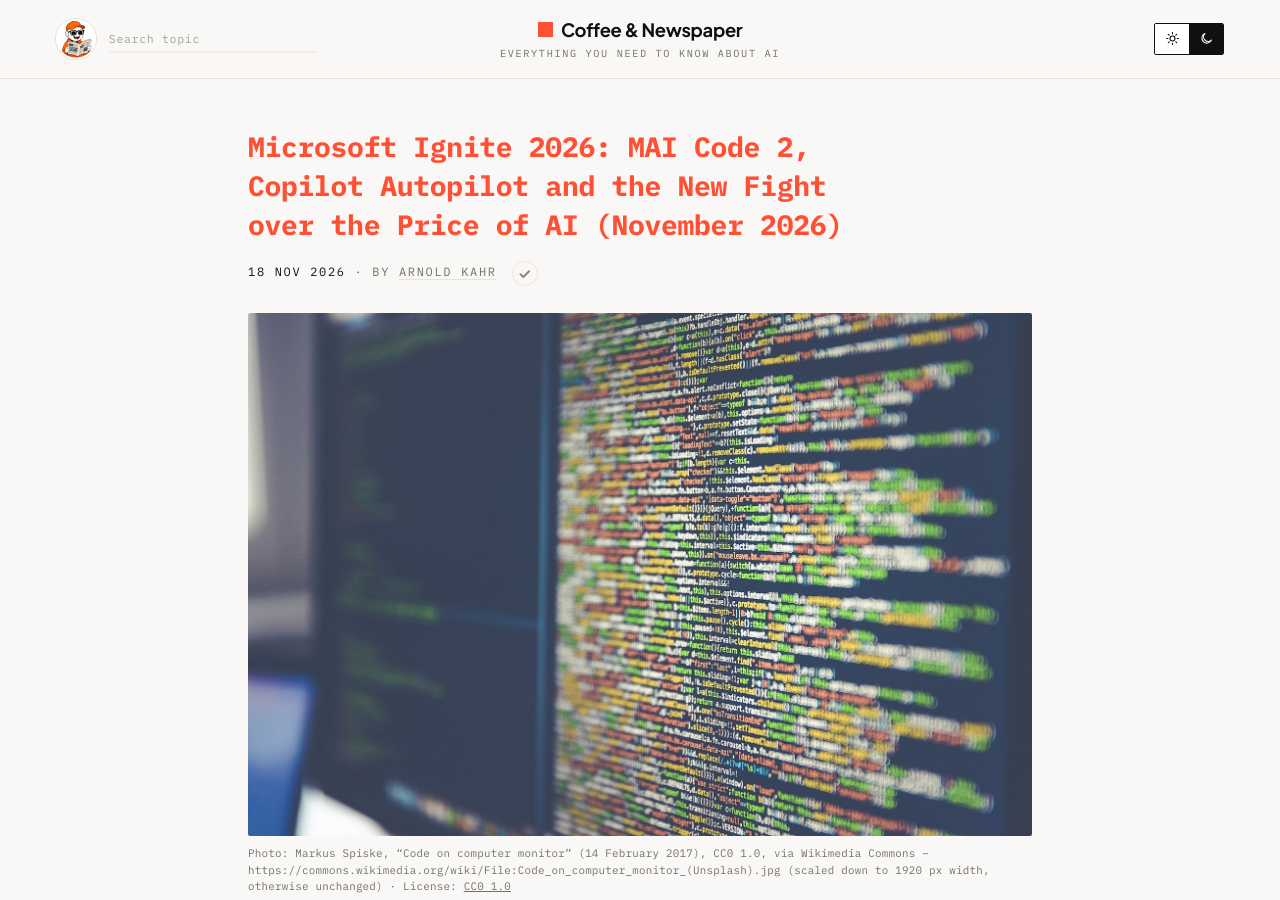
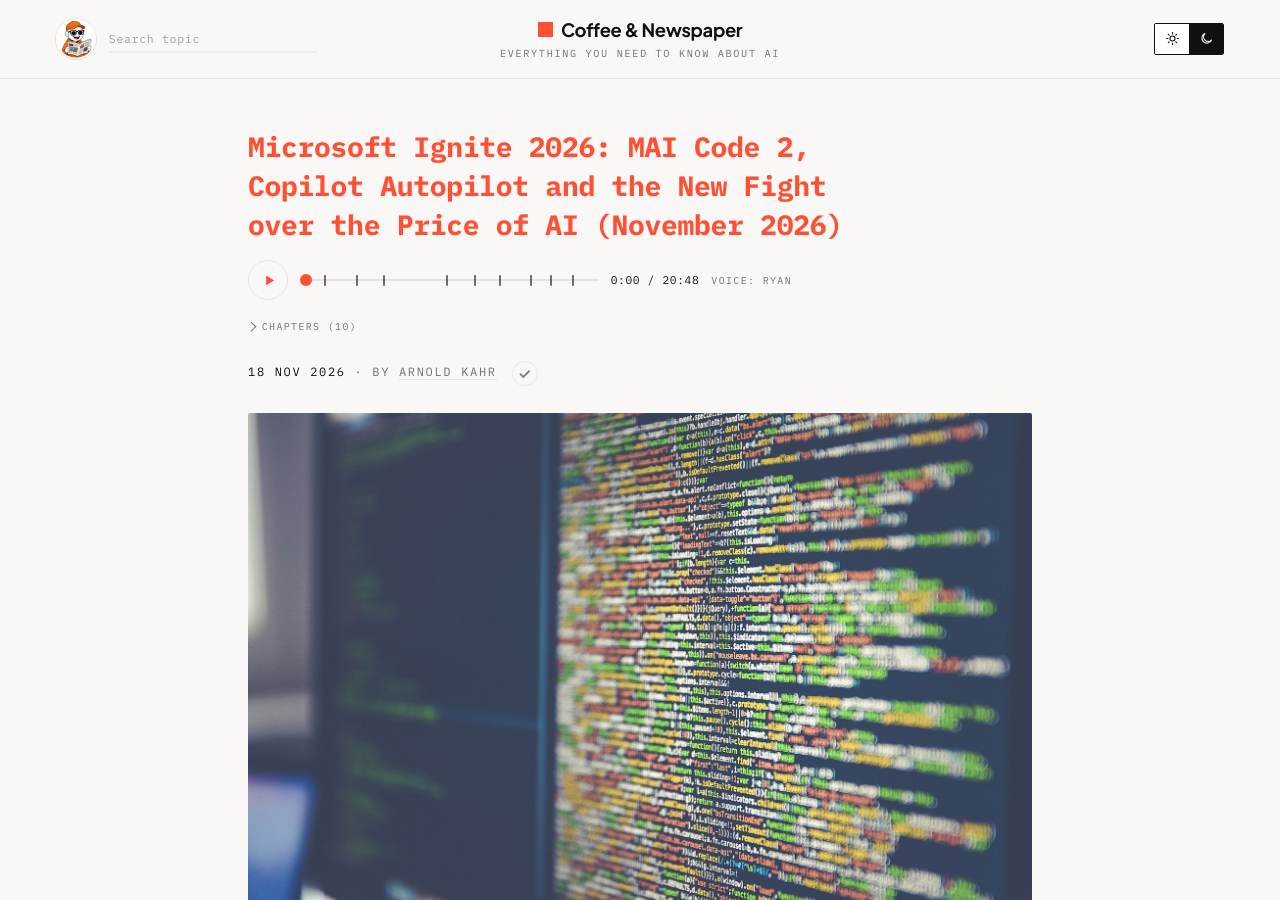
Before and after one commit to architect-high-level-core/coffee-and-newspaper, a Jekyll site: the page built from _posts/2026-11-18-microsoft-ignite-mai-code-2-autopilot-ai-price-war.md, in a window 1280 px wide and 900 px high. Built offline with Jekyll 4.4.1, drawn with Linux system fonts in a browser that asks for light colours; part of the change alters nothing that is shown.

Commit message:
Audio with chapters: microsoft-ignite-mai-code-2-autopilot-ai-price-war

```diff
--- a/_posts/2026-11-18-microsoft-ignite-mai-code-2-autopilot-ai-price-war.md
+++ b/_posts/2026-11-18-microsoft-ignite-mai-code-2-autopilot-ai-price-war.md
@@ -12,6 +12,20 @@ image_credit: "Photo: Markus Spiske, “Code on computer monitor” (14 February
 image_license: "CC0 1.0"
 image_license_url: "https://creativecommons.org/publicdomain/zero/1.0/"
 image_description: "Generic stock photograph of source code on a computer screen, taken by Markus Spiske in 2017 and released into the public domain under CC0. It is an illustration only: it does not show MAI Code 2, GitHub Copilot or any Microsoft product."
+audio: /assets/audio/microsoft-ignite-mai-code-2-autopilot-ai-price-war.mp3
+audio_voice: Ryan
+audio_duration: "20:48"
+audio_chapters:
+  - {t: 0, title: "Intro"}
+  - {t: 82, title: "The short version and key terms"}
+  - {t: 220, title: "What Microsoft announced at Ignite"}
+  - {t: 338, title: "MAI Code 2"}
+  - {t: 613, title: "What developers and analysts say"}
+  - {t: 735, title: "The same day"}
+  - {t: 846, title: "Autopilot, Agent 365 and the meter"}
+  - {t: 978, title: "Microsoft, OpenAI and the road to its…"}
+  - {t: 1066, title: "FAQ"}
+  - {t: 1163, title: "What we could not verify"}
 ---
 
 On Tuesday, 17 November 2026, Microsoft opened its Ignite conference in San Francisco with a message that was less about the smartest AI and more about the cheapest AI that is good enough. CEO Satya Nadella called Copilot "the new OS for work". Microsoft's AI division announced a family of new models, among them **MAI Code 2**, a coding model that Microsoft says reaches 98% of the quality of OpenAI's GPT-6.1 Sol at 40% of the cost. On the same day, OpenAI released GPT-6.2. For anyone who pays for AI coding tools or Copilot seats, the pricing story matters more than any single benchmark score.
```
Also changed, not shown: 1 other file.
